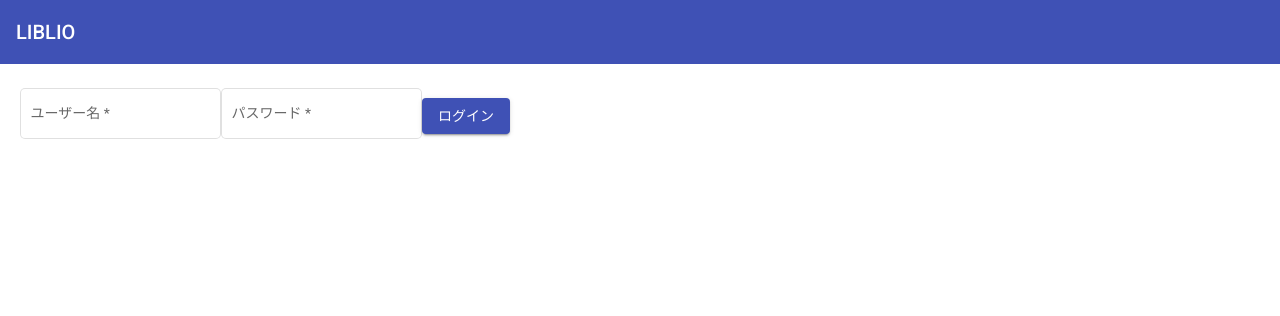
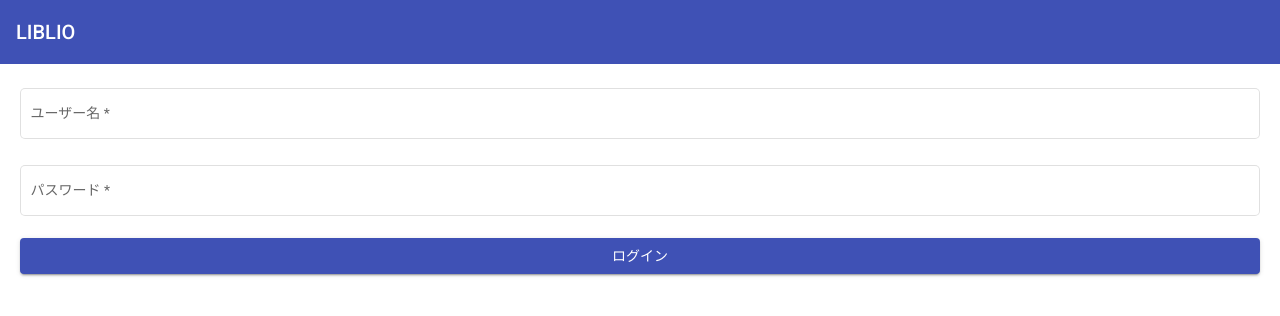
Before and after one commit to dkurata38/liblio-app, an Angular app in the folder front-app/: page /login in a window 1280 px wide. Shown: the top 316 px of the page. Built offline with nearby package versions, Linux system fonts and the light colour scheme.

Commit message:
LoginFormComponentで入力項目とボタンを縦に並べるようにする。

```diff
--- a/front-app/src/app/presentation/pages/login/presenter/login-form/login-form.component.sass
+++ b/front-app/src/app/presentation/pages/login/presenter/login-form/login-form.component.sass
@@ -1,2 +1,6 @@
 .login-form
   width: 100%
+  mat-form-field
+    width: 100%
+  button[mat-raised-button]
+    width: 100%
```
Also changed, not shown: 1 other file (tests, documents, lock files or other folders).
